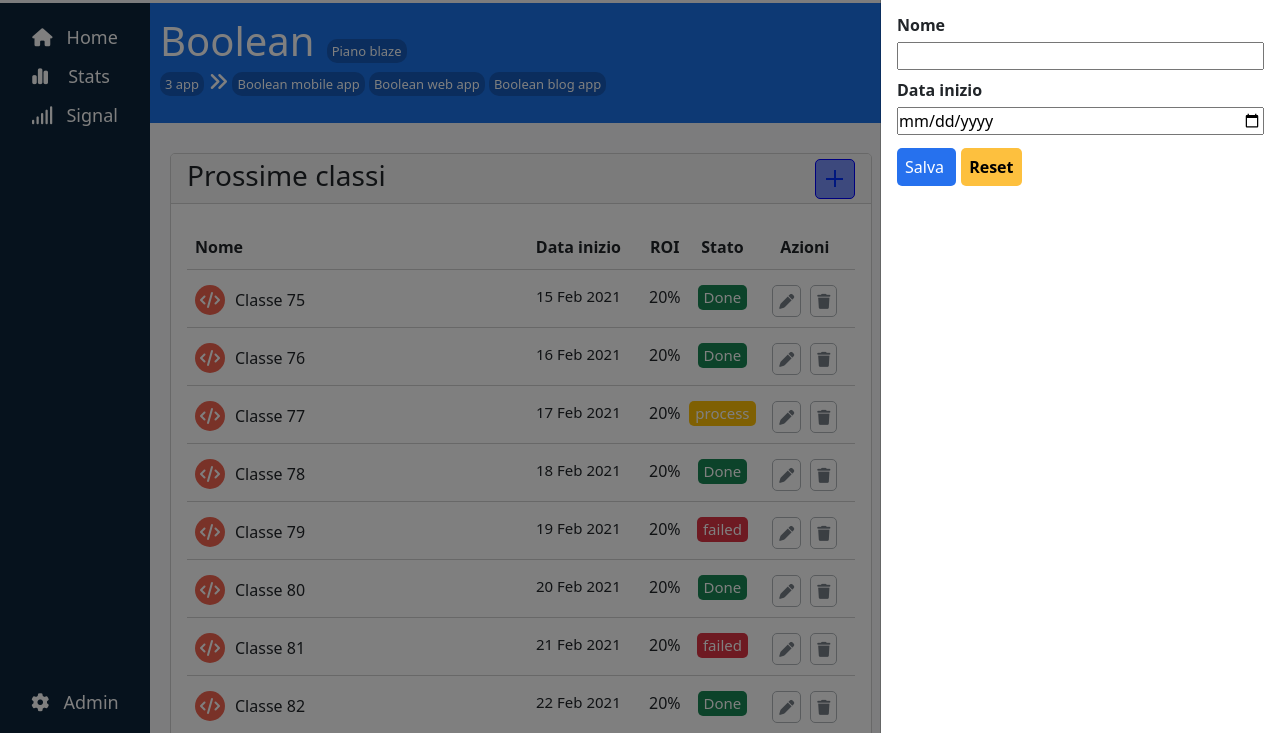
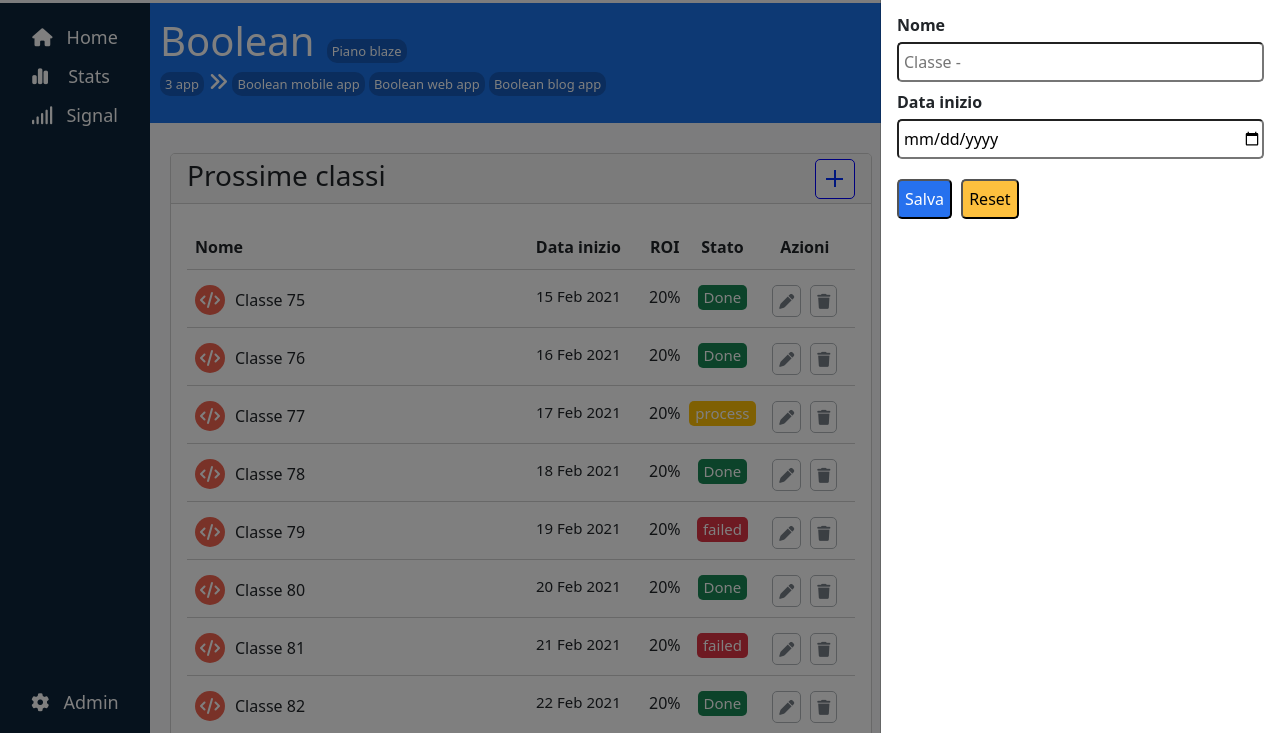
Before and after one commit to IbraChar03/html-css-bootstrap-dashboard, a plain HTML site: page index.html in a window 1280 px wide. Both pictures are taken after a click on the element 834 px from the left and 245 px from the top of the page. Shown: the part 67-800 px from the top of the page. Drawn offline with nearby package versions, Linux system fonts and the light colour scheme.

Commit message:
offcanvas

```diff
--- a/css/style.css
+++ b/css/style.css
@@ -319,22 +319,27 @@ main{
     background-color:rgba(0, 47, 255, 0.5);
 }
 .reset{
-    padding: 8px;
+    padding: 6px;
     background-color: #fdc03e;
-    color: black;
     border-radius: 5px;
 }
 .data2{
     margin-bottom: 20px;
     width: 100%;
     margin-top: 5px;
+    height: 40px;
+    border-radius: 5px;
+    padding-left: 5px;
 }
 .name2{
     width: 100%;
     margin-top: 5px;
+    height: 40px;
+    border-radius: 5px;
+    padding-left: 5px;
 }
 .salva{
-    padding: 8px;
+    padding: 6px;
     border-radius: 5px;
     background-color: #2671ee;
     color: white;
--- a/index.html
+++ b/index.html
@@ -118,22 +118,24 @@
                 <div class="box1">
                     <div class="classi px-3">
                         <div class="fs-3 pb-2"> Prossime classi </div>
-                        <div class="square pb-2" data-bs-toggle="offcanvas" data-bs-target="#offcanvasRight" aria-controls="offcanvasRight">
+                        <div class="square pb-2" data-bs-toggle="offcanvas" data-bs-target="#offcanvasRight" aria-controls="offcanvasRight"></div>
                            <div class="offcanvas offcanvas-end" tabindex="-1" id="offcanvasRight" aria-labelledby="offcanvasRightLabel">
                              <div class="offcanvas-header">
                                <h5 id="offcanvasRightLabel">Aggiungi Classe</h5>
                              <button type="button" class="btn-close text-reset" data-bs-dismiss="offcanvas" aria-label="Close"></button>
                            </div>
                             <div class="offcanvas-body">
+                             <form>
                              <div> <strong>Nome</strong> </div>
-                             <div><input type="text" class="name2"> </div>
+                             <div><input type="text" class="name2" placeholder="Classe -"> </div>
                              <div class="mt-2"> <strong>Data inizio</strong></div>
                              <div><input type="date" class="data2"> </div>
-                             <span class="salva">Salva </span>
-                             <span class="reset"><strong>Reset</strong> </span>
+                             <input type="submit" value="Salva" class="salva">
+                             <input type="reset" Value=Reset class="reset">
+                             </form>
                              </div>
                           </div>
-                        </div>
+                        <!-- </div> -->
 
                     </div>
 
```
